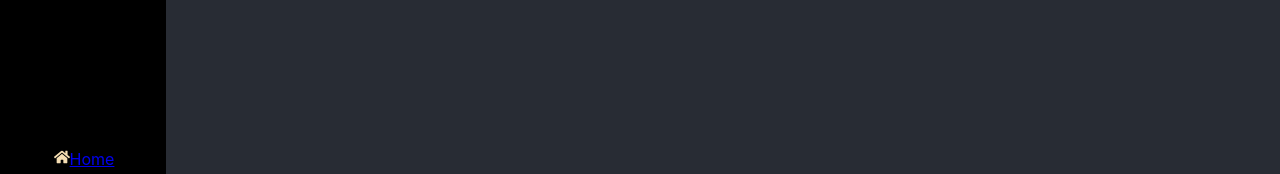
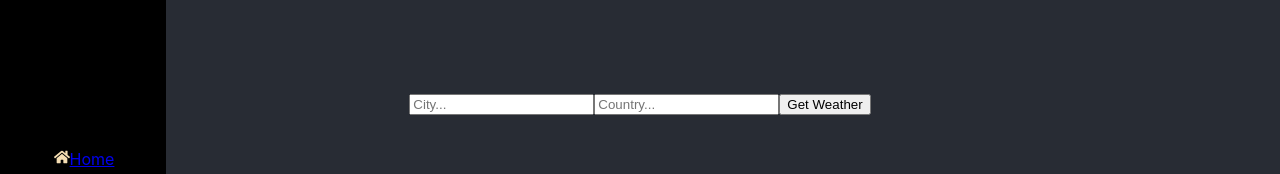
Before and after one commit to sayanmondal2098/mytodo, a React (Create React App) app: page /weather in a window 1280 px wide. Shown: the top 174 px of the page. Built offline with nearby package versions, Linux system fonts and the light colour scheme; no server answers.

Commit message:
getewatherform added

```diff
--- /dev/null
+++ b/src/app/component/GetWeather.js
@@ -0,0 +1,39 @@
+import React from "react";
+
+
+class GetWeather extends React.Component{
+    constructor(props) {
+        super(props);
+        this.state = {city: ''};
+
+        this.handleChange = this.handleChange.bind(this);
+        this.handleSubmit = this.handleSubmit.bind(this);
+      }
+
+      handleChange(event) {
+        this.setState({value: event.target.value});
+      }
+
+      handleSubmit(event) {
+        alert('A name was submitted: ' + this.state.city);
+        event.preventDefault();
+      }
+
+    render(){
+        return(
+            <form onSubmit={this.props.handleSubmit}>
+        <input  type="text"
+                name="city"
+                placeholder="City..."
+                value={this.state.city}
+                onChange={this.handleChange}/>
+
+		<input type="text" name="country" placeholder="Country..."/>
+		<button>Get Weather</button>
+	</form>
+        );
+    }
+}
+
+
+export default GetWeather;
--- a/src/app/component/Weather.js
+++ b/src/app/component/Weather.js
@@ -1,15 +1,21 @@
 import React from 'react';
 // import { } from 'bootstrap';
+import GetWeather from '../component/GetWeather';
 import '../../assect/css/mycss.css'
 
-// var api_key = f1f66ef328ad5089cd48bdf7d7cb81f6;
 
 class Weather extends React.Component{
     constructor(props){
         super(props);
+
+
+        this.handleChange = this.handleChange.bind(this);
+        this.handleSubmit = this.handleSubmit.bind(this);
         this.state = {
-            city: undefined,
-            country: undefined,
+            city: '',
+            country: '',
+            lon : undefined,
+            lat : undefined,
             icon: undefined,
             main: undefined,
             description: undefined,
@@ -18,30 +24,82 @@ class Weather extends React.Component{
             temp_min : undefined,
             pressure : undefined,
             humidity : undefined,
+            wind_speed : undefined,
+            visibility : undefined,
+            rain : undefined,
+            clouds : undefined,
             error : false
           };
     }
 
-    componentDidMount(){
-        fetch(`https://api.openweathermap.org/data/2.5/weather?q=London,uk&appid=f1f66ef328ad5089cd48bdf7d7cb81f6`)
+
+
+    calCelsius(temp){
+        let cell = Math.floor(temp - 273.15);
+        return cell
+    }
+
+    getWeather(e){
+        e.preventDefault();
+        const city = e.target.elements.city.value;
+        const country =  e.target.elements.country.value;
+        console.log(city+" "+country)
+        fetch(`https://api.openweathermap.org/data/2.5/weather?q=${this.state.city}&appid=f1f66ef328ad5089cd48bdf7d7cb81f6`)
         .then(response => response.json())
         .then(data => this.setState({
             city: data.name,
             country: data.sys.country,
+            lon : data.coord.lon,
+            lat : data.coord.lat,
             icon: data.weather[0].icon,
             main: data.weather[0].main,
             description : data.weather[0].description,
-            celsius : data.main.temp,
+            celsius : this.calCelsius(data.main.temp),
+            temp_min : this.calCelsius(data.main.temp_min),
+            temp_max : this.calCelsius(data.main.temp_max),
+            pressure : data.main.pressure,
+            humidity : data.main.humidity,
+            visibility : data.visibility,
+            wind_speed : data.wind.speed,
+
+            // rain : data.rain[1],
+            clouds : data.clouds.all,
+
+
+
         },
              console.log(data)))
+    }
+
+      handleChange(event) {
+        this.setState({value: event.target.value});
       }
 
+      handleSubmit(event) {
+        alert('A name was submitted: ' + this.state.city+ this.state.country);
+        event.preventDefault();
+      }
+
+
     render(){
-        const {city, country, icon , main , description, celsius, temp_max, temp_min, pressure, humidity, error} = this.state;
+        const {city, country    ,lon, lat,  icon , main , description, celsius, temp_max, temp_min, pressure,
+                     humidity, visibility ,wind_speed,rain, clouds, error} = this.state;
         const imgsrc= `http://openweathermap.org/img/wn/${icon}@2x.png`;
         return(
+
             <div className="App">
+
             <header className="App-header">
+            <form onSubmit={this.handleSubmit}>
+            <input  type="text"
+                name="city"
+                placeholder="City..."
+                value={this.state.city}
+                onChange={this.handleChange}/>
+
+		    <input type="text" name="country" placeholder="Country..."/>
+		    <button>Get Weather</button>
+	        </form>
               <h1>
                   { country}
                   </h1>
@@ -50,7 +108,7 @@ class Weather extends React.Component{
                   </h4>
                   <img src = {imgsrc}/>
                 <h4>
-                      {celsius} <br /> {description}
+                      {celsius} <br /> {description} <br /> {visibility} <br /> {clouds}
                 </h4>
             </header>
           </div>
```
